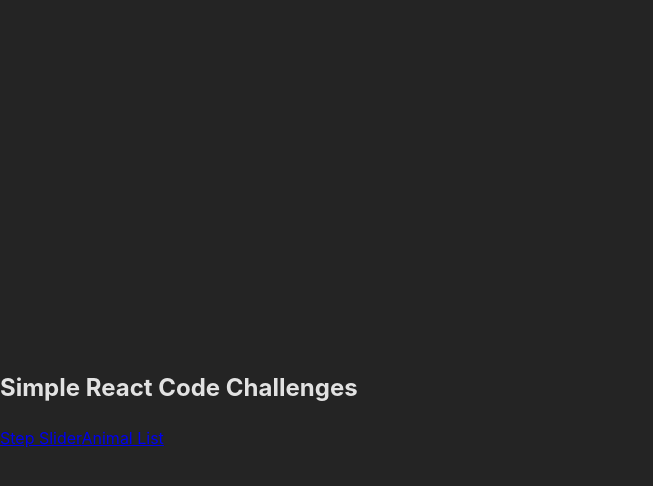
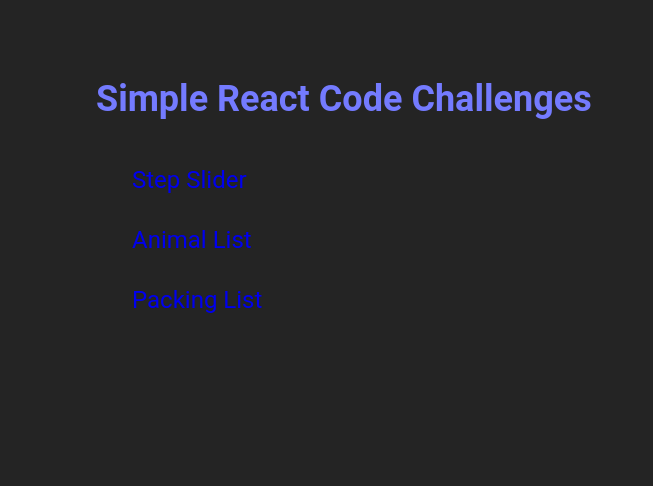
Before and after one commit to naLeilan/All-Challenges, a React (Vite) app: page / in a window 1280 px wide. Shown: the top 486 px of the page, without its empty margins (0-653 px from the left). Built offline with nearby package versions, Linux system fonts and the light colour scheme.

Commit message:
PackingList

```diff
--- a/src/App.jsx
+++ b/src/App.jsx
@@ -2,6 +2,7 @@ import { BrowserRouter, Route, Routes } from "react-router-dom";
 import AppLayout from "./pages/AppLayout";
 import StepSlider from "./pages/StepSlider";
 import AnimalsList from "./pages/Animals";
+import PackingList from "./pages/PackingList";
 
 function App() {
   return (
@@ -10,6 +11,7 @@ function App() {
         <Route index element={<AppLayout />} />
         <Route path="stepslider" element={<StepSlider />} />
         <Route path="animals" element={<AnimalsList />} />
+        <Route path="packing" element={<PackingList />} />
       </Routes>
     </BrowserRouter>
   );
--- a/src/index.css
+++ b/src/index.css
@@ -1,5 +1,5 @@
 :root {
-  font-family: Inter, system-ui, Avenir, Helvetica, Arial, sans-serif;
+  font-family: "Roboto", sans-serif;
   line-height: 1.5;
   font-weight: 400;
 
@@ -7,33 +7,63 @@
   color: rgba(255, 255, 255, 0.87);
   background-color: #242424;
 
+  --color-dark1: #2c2c2c;
+  --color-dark2: #242323;
+  --color-yelow1: #facc15;
+  --color-blue1: #747bff;
+  --color-blu22: #a7abfa;
+
+  --dark-gray: #a9a9a9;
+  --light-gray: #d3d3d3;
+
+  --fg: #ffffffde;
+  --input: #2e3138;
+
+  --dur: 1s;
+  font-size: calc(16px + (24 - 16) * (100vw - 320px) / (1280 - 320));
+
   font-synthesis: none;
   text-rendering: optimizeLegibility;
   -webkit-font-smoothing: antialiased;
   -moz-osx-font-smoothing: grayscale;
 }
 
+* {
+  padding: 0;
+  margin: 0;
+  box-sizing: border-box;
+}
+
 body {
   margin: 0;
-  display: flex;
-  place-items: center;
+  padding: 2rem 3rem;
   min-width: 320px;
   min-height: 100vh;
+  display: flex;
+  flex-direction: column;
+  justify-content: space-between;
 }
 
-h1 {
-  font-size: 3.2em;
-  line-height: 1.1;
+.app {
+  display: flex;
+  flex-direction: column;
+  background-color: var(--color-dark);
+  padding: 1rem;
 }
 
-button {
-  border-radius: 8px;
-  border: 1px solid transparent;
-  padding: 0.6em 1.2em;
-  font-size: 1em;
-  font-weight: 500;
+h2 {
   font-family: inherit;
-  background-color: #646cff;
-  cursor: pointer;
-  transition: border-color 0.25s;
+  color: var(--color-blue1);
 }
+
+.links {
+  display: flex;
+  flex-direction: column;
+  padding: 1rem;
+}
+
+a {
+  text-decoration: none;
+  padding: 0.5rem;
+  /* border: 1px solid var(--color-blu22); */
+}
--- a/src/pages/AppLayout.jsx
+++ b/src/pages/AppLayout.jsx
@@ -2,10 +2,13 @@ import { Link } from "react-router-dom";
 
 function AppLayout() {
   return (
-    <div>
+    <div className="app">
       <h2>Simple React Code Challenges</h2>
-      <Link to="/stepslider">Step Slider</Link>
-      <Link to="/animals">Animal List</Link>
+      <div className="links">
+        <Link to="/stepslider">Step Slider</Link>
+        <Link to="/animals">Animal List</Link>
+        <Link to="/packing">Packing List</Link>
+      </div>
     </div>
   );
 }
--- /dev/null
+++ b/src/pages/PackingList.jsx
@@ -0,0 +1,83 @@
+/*Challenge 3 of 3: Refactor a series of ? : to if and variables
+This Drink component uses a series of ? : conditions
+to show different information depending on whether
+ the name prop is "tea" or "coffee". The problem
+ is that the information about each drink is spread
+  across multiple conditions. Refactor this code to
+   use a single if statement instead of three ? : conditions.
+*/
+function Drink({ name }) {
+  return (
+    <section>
+      <h1>{name}</h1>
+      <dl>
+        <dt>Part of plant</dt>
+
+        <dd>{name === "tea" ? "leaf" : "bean"}</dd>
+        <dt>Caffeine content</dt>
+        <dd>{name === "tea" ? "15–70 mg/cup" : "80–185 mg/cup"}</dd>
+        <dt>Age</dt>
+        <dd>{name === "tea" ? "4,000+ years" : "1,000+ years"}</dd>
+      </dl>
+    </section>
+  );
+}
+
+function Drinks({ name }) {
+  let part, caffeine, age;
+  if (name === "tea") {
+    part = "leaf";
+    caffeine = "15–70 mg/cup";
+    age = "4,000+ years";
+  } else {
+    part = "bean";
+    caffeine = "80–185 mg/cup";
+    age = "1,000+ years";
+  }
+
+  return (
+    <section>
+      <h1>{name}</h1>
+      <dl>
+        <dt>part of plant</dt>
+        <dd>{name}</dd>
+        <dt>Caffeine content</dt>
+        <dd>{caffeine}</dd>
+        <dt>Age</dt>
+        <dd>{age}</dd>
+      </dl>
+    </section>
+  );
+}
+
+export default function DrinkList() {
+  return (
+    <div>
+      <Drinks name="tea" />
+      <Drinks name="coffee" />
+    </div>
+  );
+}
+
+// function Item({ name, isPacked }) {
+//   // if (isPacked) {
+//   //   return <li className="item">{name}✔</li>;
+//   // } else {
+//   //   return <li className="item">{name}</li>;
+//   // }
+
+//   //Conditional (ternary) operator
+//   // return <li>{isPacked ? name + "✔" : name}</li>;
+
+//   //more nesting
+//   // return <li className="item">{isPacked ? <del>{name + " ✔"}</del> : name}</li>;
+
+//   //using &&
+//   return (
+//     <li className="item">
+//       {name} {isPacked && "✔"}
+//     </li>
+//   );
+// }
+
+// export default PackingList;
```
